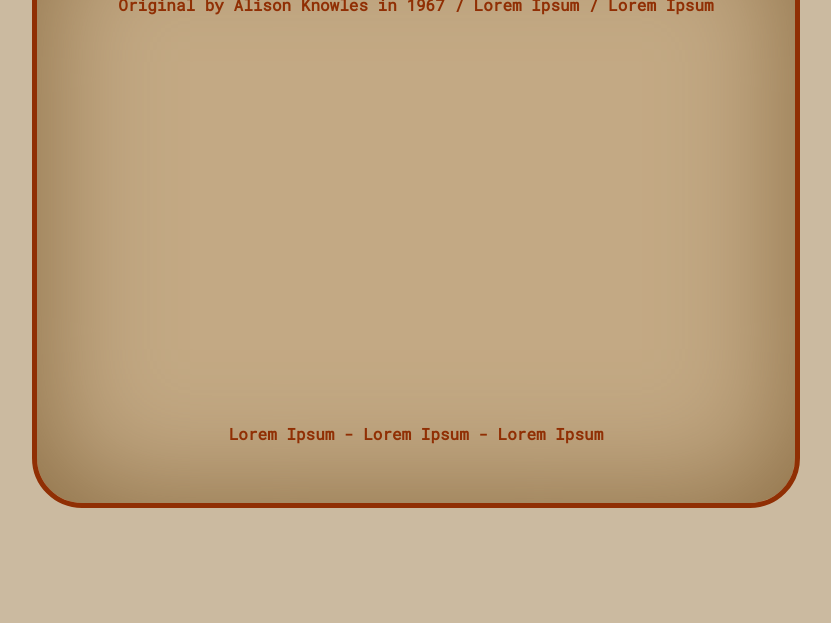
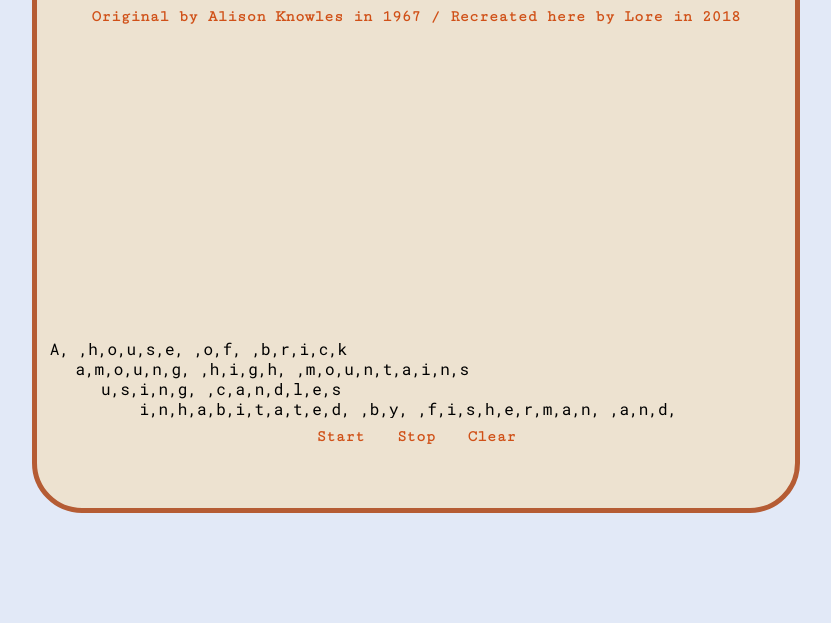
Before and after one commit to loreerol/house-of-dust, a plain HTML site: page index.html in a window 1280 px wide. Shown: the part 177-800 px from the top of the page, without its empty margins (224-1055 px from the left). Drawn offline with Linux system fonts and the light colour scheme.

Commit message:
poem being generated and displayed in divs

```diff
--- a/index.html
+++ b/index.html
@@ -7,17 +7,22 @@
 	<link href="https://fonts.googleapis.com/css?family=Roboto+Mono" rel="stylesheet">
    <link href="https://use.fontawesome.com/releases/v5.0.6/css/all.css" rel="stylesheet">
 	<link rel="stylesheet" href="styles.css"/>
+    <link href="https://fonts.googleapis.com/css?family=Cutive+Mono" rel="stylesheet">
 </head>
 <body>
     <main>
         <header>
             <h1>A HOUSE OF DUST</h1>
-            <h2>Original by Alison Knowles in 1967 / Lorem Ipsum / Lorem Ipsum </h2>
+            <h2>Original by Alison Knowles in 1967 / Recreated here by Lore in 2018 </h2>
         </header>
         <article>
+            <div id="poem">
+            </div>
         </article>
         <footer>
-            <h2> Lorem Ipsum - Lorem Ipsum - Lorem Ipsum </h2>
+            <h2>Start</h2>
+            <h2>Stop</h2>
+            <h2>Clear</h2>
         </footer>
     </main>
 </body>
--- a/main.js
+++ b/main.js
@@ -0,0 +1,183 @@
+"use strict";
+
+let materialList = [
+    "dust",
+    "wood",
+    "stone",
+    "brick",
+    "mud",
+    "grass"
+]
+
+let locationList = [
+    "on open ground",
+    "amoung high mountains"
+]
+
+let lightingList = [
+    "lit by natural light",
+    "using candles"
+]
+
+let inhabitantsList = [
+    "friends and enemies",
+    "fisherman and families"
+]
+
+let count = 0;
+
+function build(peram){
+//create a div with a unique id
+    var div = document.createElement('div');
+    div.setAttribute("id", `${peram}`);
+//create 4 paragraphs inside the div with uique ids
+    let i = 0;
+    let pId = 0;
+
+    for(i = 0; i < 4; i++) {
+    var paragraph = document.createElement("p");
+    paragraph.setAttribute("id", `${peram}${i}`);
+    div.appendChild(paragraph);
+}
+    document.getElementById("poem").appendChild(div);
+    let newParagraph = document.getElementById(pId);
+    generate();
+
+}
+
+function generate(){
+    //build the poem from randomly selected options
+    let lineOne = `A house of ${materialList[Math.floor(Math.random()*materialList.length)]}`;
+    let lineTwo = `${locationList[Math.floor(Math.random()*locationList.length)]}`;
+    let lineThree = `${lightingList[Math.floor(Math.random()*lightingList.length)]}`;
+    let lineFour = `inhabitated by ${inhabitantsList[Math.floor(Math.random()*inhabitantsList.length)]}`;
+
+    let LineArray = [lineOne, lineTwo, lineThree, lineFour];
+
+    display(LineArray);
+//    let i = 0;
+//    for(i = 0; i < 4; i++) {
+//
+//
+//    document.getElementById(`${count}${i}`).innerHTML = LineArray[i];
+//}
+}
+
+function display(a){
+    let i = 0;
+    for(i = 0; i <4; i++){
+    let charArray = a[i].split("");
+
+
+    console.log(charArray);
+    if(charArray.length > 0){
+            document.getElementById(`${count}${i}`).innerHTML = charArray;
+        }else{
+            clearTimeout(timer);
+                return false;
+        }
+    }
+
+
+//    let charArray = a.split("");
+//if ()
+//    let timer = setTimeout('display', 70);
+}
+
+build(count);
+
+
+
+
+
+
+
+//let poem = `A house of ${materialList[Math.floor(Math.random()*materialList.length)]} \n ${locationList[Math.floor(Math.random()*locationList.length)]} \n ${lightingList[Math.floor(Math.random()*lightingList.length)]} \n inhabitated by ${inhabitantsList[Math.floor(Math.random()*inhabitantsList.length)]}`
+
+
+//document.addEventListener('DOMContentLoaded',function(event){
+//  // array with texts to type in typewriter
+//  var dataText = [ "Amsterdam.", "Full Service.", "Webdevelopment.", "Wij zijn Occhio!"];
+//
+//  // type one text in the typwriter
+//  // keeps calling itself until the text is finished
+//  function typeWriter(text, i, fnCallback) {
+//    // chekc if text isn't finished yet
+//    if (i < (text.length)) {
+//      // add next character to h1
+//     document.querySelector("h1").innerHTML = text.substring(0, i+1) +'<span aria-hidden="true"></span>';
+//
+//      // wait for a while and call this function again for next character
+//      setTimeout(function() {
+//        typeWriter(text, i + 1, fnCallback)
+//      }, 100);
+//    }
+//    // text finished, call callback if there is a callback function
+//    else if (typeof fnCallback == 'function') {
+//      // call callback after timeout
+//      setTimeout(fnCallback, 700);
+//    }
+//  }
+//  // start a typewriter animation for a text in the dataText array
+//   function StartTextAnimation(i) {
+//     if (typeof dataText[i] == 'undefined'){
+//        setTimeout(function() {
+//          StartTextAnimation(0);
+//        }, 20000);
+//     }
+//     // check if dataText[i] exists
+//    if (i < dataText[i].length) {
+//      // text exists! start typewriter animation
+//     typeWriter(dataText[i], 0, function(){
+//       // after callback (and whole text has been animated), start next text
+//       StartTextAnimation(i + 1);
+//     });
+//    }
+//  }
+//  // start the text animation
+//  StartTextAnimation(0);
+//});
+//
+
+
+//function generate(){
+//    let aMaterial = materialList[Math.floor(Math.random()*materialList.length)];
+//    let aLocation = locationList[Math.floor(Math.random()*locationList.length)];
+//    let aLighting = lightingList[Math.floor(Math.random()*lightingList.length)];
+//    let aInhabitant = inhabitantsList[Math.floor(Math.random()*inhabitantsList.length)];
+//
+//    let poem = `A house of ${aMaterial} \n ${aLocation} \n ${aLighting} \n inhabited by ${aInhabitant}`;
+//    typeWriter(poem);
+//
+//}
+
+//function typeWriter(p) {
+//        let i = 0;
+//        function typeWriter(p) {
+//        if (i < p.length) {
+//        document.getElementById("poem").innerHTML += txt.charAt(i);
+//        i++;
+//        setTimeout(typeWriter, 50);
+//  }
+//}
+
+
+//function display(){
+//    var div = document.createElement('div');
+//    var paragraph = document.createElement("p");
+//    if (i < 3){
+//        let t = "hi";
+//        i++;
+//        var poemText = document.createTextNode(t);
+//    paragraph.appendChild(poemText);
+//    div.appendChild(paragraph);
+//    document.getElementById("poem").appendChild(div);
+//        display();
+//    }else{
+//        console.log("error")
+//    }
+//
+//
+//}
+//
+//display();
--- a/styles.css
+++ b/styles.css
@@ -3,24 +3,26 @@ article,aside,details,figcaption,figure,footer,header,hgroup,nav,section,summary
 * { -moz-box-sizing: border-box; -webkit-box-sizing: border-box; box-sizing: border-box; }
 
 body{
-    background-color: #cbbaa0;
+    background-color: #e2e9f7;
     font-family: 'Roboto Mono', monospace;
     display: flex;
     justify-content: center;
 }
 
 main{
-    background-color: #c3a984;
+    background-color: #ede2d0;
     margin: 10vh;
     width: 60vw;
     border-radius: 50px;
-    border: 5px solid #902f04;
+    border: 5px solid #b55c34;
     overflow: hidden;
     text-align: center;
+/*
     -moz-box-shadow: inset 0 0 10px #000000;
     -webkit-box-shadow: inset 0 0 10px #000000;
-    box-shadow: inset 0 0 10vw #886a40;
+    box-shadow: inset 0 0 10vw #c39f67;
 
+*/
 }
 header{
     height: 10vh;
@@ -28,16 +30,57 @@ header{
 
 article{
     height: 50vh;
+    display: flex;
 }
 
 footer{
     height: 10vh;
+    display: flex;
+    justify-content: center;
+}
+footer h2{
+    margin: 0em 1em;
+}
+h1{
+    margin: 5vh 0vh 3vh 0vh;
+    letter-spacing: .1em;
 }
 
 h1, h2{
-   color: #902f04;
+    color: #d05017;
+    font-family: 'Cutive Mono', monospace;
 }
 
 h2{
     font-size: 1em;
 }
+
+#poem{
+    height: 100%;
+    width: 100%;
+    display: flex;
+    flex-direction: column-reverse;
+    overflow: hidden;
+    flex: none;
+}
+#poem div{
+    height: auto;
+    margin: 10px 0px;
+    text-align: left;
+    overflow: hidden;
+    flex: none;
+}
+
+#poem div p{
+    height: 20px;
+    margin: 0px 1vw;
+}
+#poem div p:nth-child(2){
+    margin: 0px 1vw 0px 3vw;
+}
+#poem div p:nth-child(3){
+    margin: 0px 1vw 0px 5vw;
+}
+#poem div p:nth-child(4){
+   margin: 0px 1vw 0px 8vw;
+}
```
